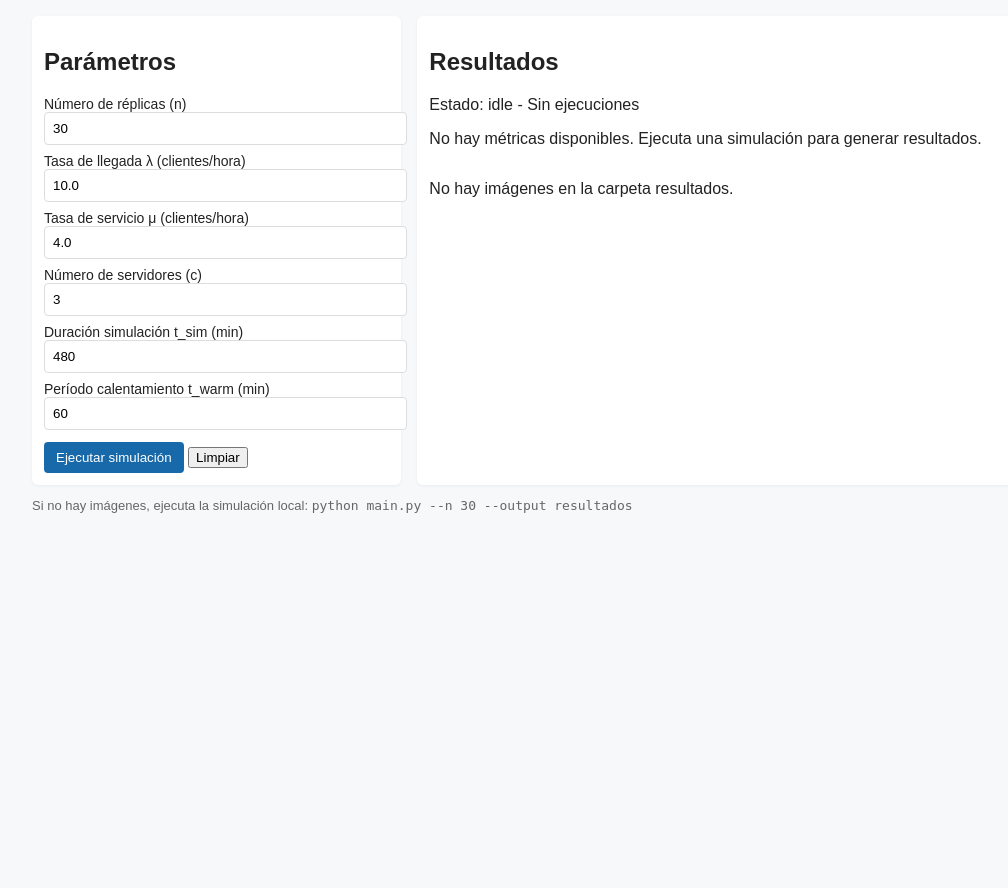
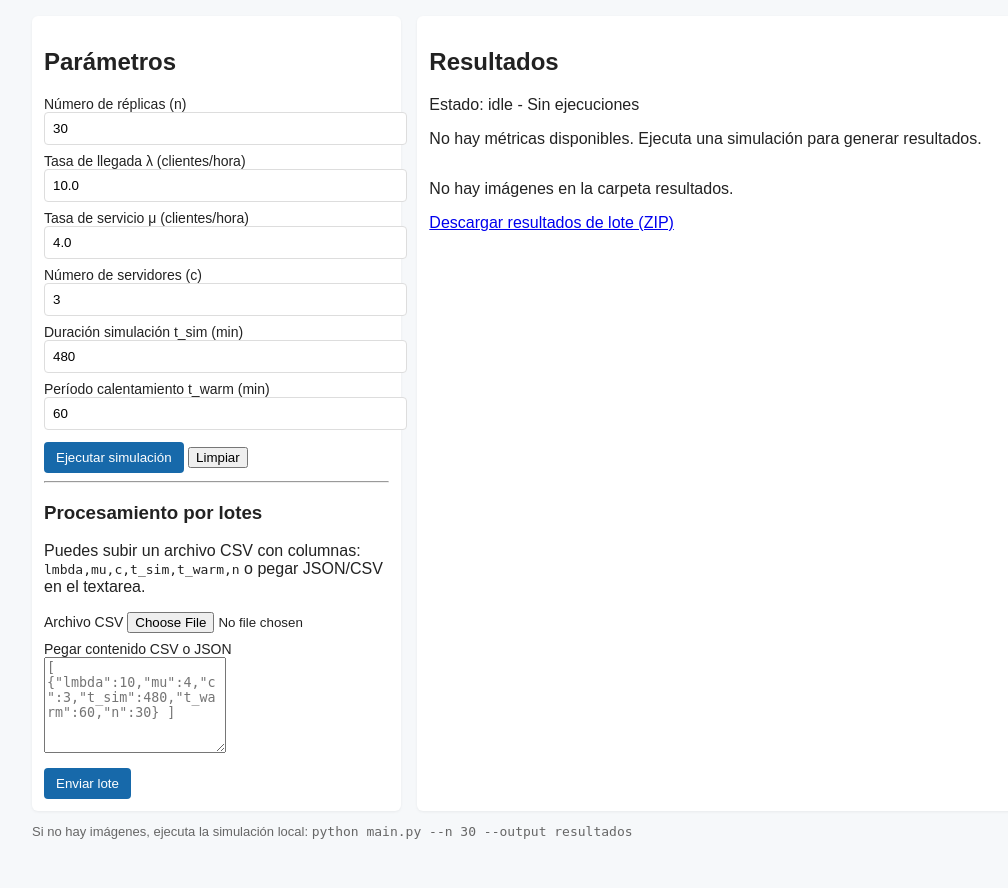
Before and after one commit to juanitoppd/SIMULACIONJCP, a Flask app: page / in a window 1280 px wide. Shown: the part 110-998 px from the top of the page, without its empty margins (58-1066 px from the left). Before the commit the page ends 623 px from the top, so only its background shows below. Run offline with Flask 2, Linux system fonts and the light colour scheme.

Commit message:
feat(bulk): add CSV/JSON batch upload, processing and ZIP download

```diff
--- a/app.py
+++ b/app.py
@@ -15,6 +15,8 @@ from flask import (
     jsonify,
     Response,
 )
+import zipfile
+import tempfile
 
 from analitico import mmc_rho
 from montecarlo import correr_replicas
@@ -122,6 +124,109 @@ def background_worker(params: dict, output_dir: str = 'resultados') -> None:
         write_status({'phase': 'error', 'message': str(e)}, output_dir)
 
 
+def process_bulk_items(items: list, output_dir: str = 'resultados') -> str:
+    """Process a list of parameter dicts, save per-case results and return path to ZIP file."""
+    os.makedirs(output_dir, exist_ok=True)
+    tmpdir = tempfile.mkdtemp(prefix='batch_')
+    files_to_zip = []
+    for idx, params in enumerate(items, start=1):
+        prefix = f'case_{idx}_'
+        write_status({'phase': 'running_batch', 'message': f'Procesando caso {idx}/{len(items)}', 'progress': int(100*idx/len(items))}, output_dir)
+        try:
+            resumen = run_simulation(params, output_dir=output_dir)
+            # save resumen per case
+            case_json = os.path.join(tmpdir, f'{prefix}metrics.json')
+            with open(case_json, 'w', encoding='utf-8') as f:
+                json.dump(resumen, f, indent=2, default=str)
+            files_to_zip.append(case_json)
+            # copy generated images for this run (they use fixed names) and rename with prefix
+            for fname in ('evolucion_temporal.png','histograma_wq.png','distribucion_medias_wq.png','wq_vs_c.png','rho_vs_lambda.png'):
+                src = os.path.join(output_dir, fname)
+                if os.path.exists(src):
+                    dest = os.path.join(tmpdir, prefix + fname)
+                    try:
+                        from shutil import copy2
+                        copy2(src, dest)
+                        files_to_zip.append(dest)
+                    except Exception:
+                        pass
+        except Exception as e:
+            errfile = os.path.join(tmpdir, f'{prefix}error.txt')
+            with open(errfile, 'w', encoding='utf-8') as f:
+                f.write(str(e))
+            files_to_zip.append(errfile)
+
+    # create zip
+    zip_path = os.path.join(output_dir, 'batch_results.zip')
+    with zipfile.ZipFile(zip_path, 'w', compression=zipfile.ZIP_DEFLATED) as zf:
+        for path in files_to_zip:
+            arcname = os.path.basename(path)
+            zf.write(path, arcname=arcname)
+
+    write_status({'phase': 'done_batch', 'message': 'Batch completado', 'zip': zip_path}, output_dir)
+    return zip_path
+
+
+@app.route('/upload', methods=['POST'])
+def upload():
+    # Accept file upload or pasted text
+    file = request.files.get('file')
+    bulk_text = request.form.get('bulk_text', '').strip()
+    items = []
+    try:
+        if file and file.filename:
+            content = file.read().decode('utf-8')
+            # try parse CSV
+            import csv as _csv
+            reader = _csv.DictReader(content.splitlines())
+            for row in reader:
+                params = {k: float(v) if '.' in v or v.isdigit() else v for k,v in row.items() if v is not None}
+                # cast specific fields
+                for key in ('c','n'):
+                    if key in params:
+                        params[key] = int(float(params[key]))
+                items.append(params)
+        elif bulk_text:
+            # try JSON first
+            try:
+                parsed = json.loads(bulk_text)
+                if isinstance(parsed, list):
+                    items = parsed
+                elif isinstance(parsed, dict):
+                    items = [parsed]
+            except Exception:
+                # assume CSV text
+                import csv as _csv
+                reader = _csv.DictReader(bulk_text.splitlines())
+                for row in reader:
+                    params = {k: float(v) if '.' in v or v.isdigit() else v for k,v in row.items() if v is not None}
+                    for key in ('c','n'):
+                        if key in params:
+                            params[key] = int(float(params[key]))
+                    items.append(params)
+
+        if not items:
+            flash('No se encontraron parámetros en el archivo o texto.', 'danger')
+            return redirect(url_for('index'))
+
+        # start background thread for batch
+        thread = threading.Thread(target=process_bulk_items, args=(items,'resultados'), daemon=True)
+        thread.start()
+        flash(f'Lote iniciado ({len(items)} casos). Se generará resultados/batch_results.zip', 'success')
+    except Exception as e:
+        flash(f'Error al procesar lote: {e}', 'danger')
+
+    return redirect(url_for('index'))
+
+
+@app.route('/download_batch')
+def download_batch():
+    path = os.path.join('resultados','batch_results.zip')
+    if os.path.exists(path):
+        return send_from_directory('resultados','batch_results.zip', as_attachment=True)
+    return Response('No batch results', status=404)
+
+
 
 @app.route('/')
 def index():
--- a/templates/index.html
+++ b/templates/index.html
@@ -51,6 +51,21 @@
               <button type="reset">Limpiar</button>
             </div>
           </form>
+
+          <hr />
+          <h3>Procesamiento por lotes</h3>
+          <p>Puedes subir un archivo CSV con columnas: <code>lmbda,mu,c,t_sim,t_warm,n</code> o pegar JSON/CSV en el textarea.</p>
+          <form action="{{ url_for('upload') }}" method="post" enctype="multipart/form-data">
+            <label>Archivo CSV
+              <input name="file" type="file" accept=".csv" />
+            </label>
+            <label>Pegar contenido CSV o JSON
+              <textarea name="bulk_text" rows="6" placeholder='[ {"lmbda":10,"mu":4,"c":3,"t_sim":480,"t_warm":60,"n":30} ]'></textarea>
+            </label>
+            <div class="buttons">
+              <button type="submit" class="primary">Enviar lote</button>
+            </div>
+          </form>
         </section>
 
         <section class="panel results-panel">
@@ -87,6 +102,9 @@
               <p>No hay imágenes en la carpeta resultados.</p>
             {% endif %}
           </div>
+          <div class="batch-download">
+            <a href="/download_batch">Descargar resultados de lote (ZIP)</a>
+          </div>
         </section>
       </main>
 
```
Also changed, not shown: README.md.
